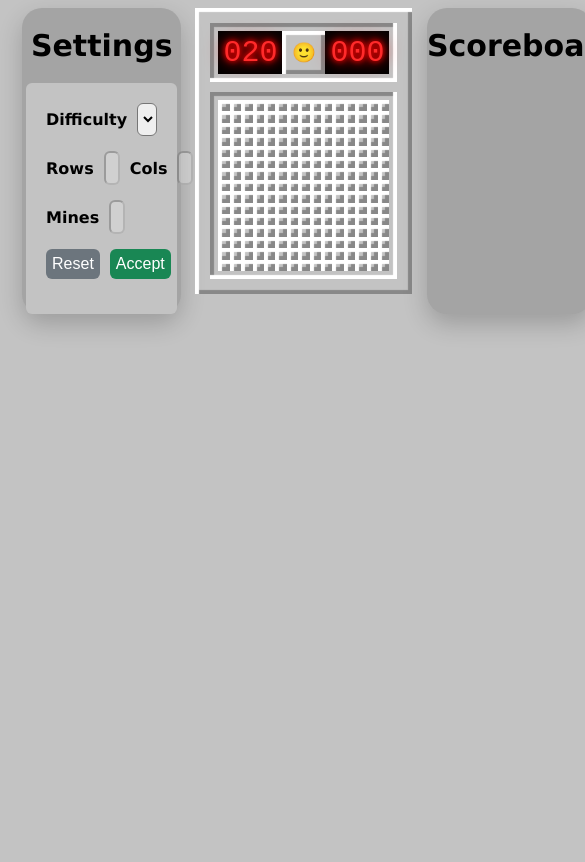
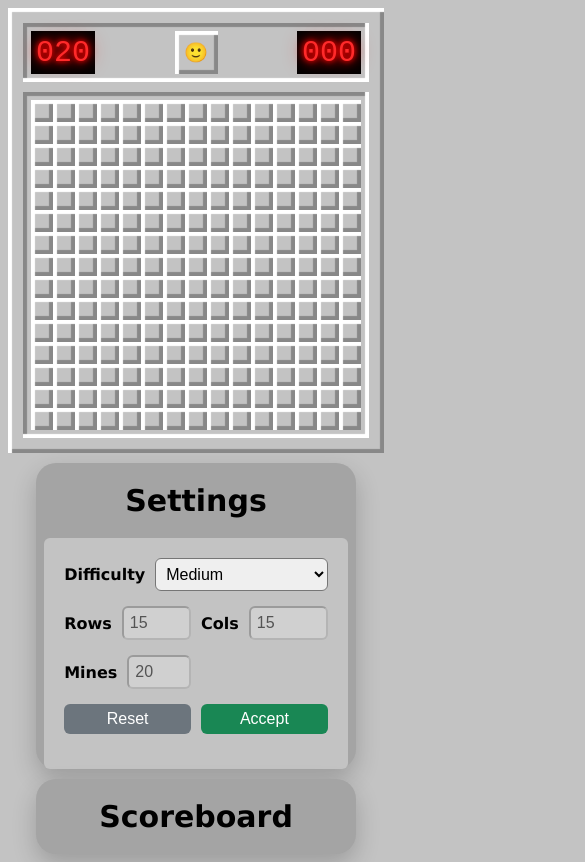
Before and after one commit to TomasNA-123/minesweeper-Web, a React (Vite) app: page / in a window 390 px wide. Shown: the top 862 px of the page, 585 px wide, since content can reach past the window. Built offline with nearby package versions, Linux system fonts and the light colour scheme; a web font is replaced by a local one.

Commit message:
Responsive interface

```diff
--- a/src/components/cell.css
+++ b/src/components/cell.css
@@ -11,15 +11,30 @@
   display: flex;
   justify-content: center;
   align-items: center;
-  font-size: larger;
+  /* font-size: larger; */
   font-family: Verdana, Geneva, Tahoma, sans-serif;
   font-weight: bold;
   background-color: lightgray;
   border: 2px solid #888;
 }
 
+.cell,
+.cell-active {
+  /* width: 20px;
+  height: 20px; */
+  min-width: 22px;
+  min-height: 22px;
+  aspect-ratio: 1/1;
+  box-sizing: border-box;
+}
+
 .cell-1 {
   background-color: red;
+}
+
+.cell-1,
+.cell-icon {
+  font-size: 12px;
 }
 
 .cell0 {
--- a/src/components/cell.tsx
+++ b/src/components/cell.tsx
@@ -51,7 +51,13 @@ function Cell(props: Props) {
 
   return (
     <div
-      className={`${cellData.active ? "cell-active cell".concat(String(cellData.value)) : "cell"}`}
+      className={`${
+        cellData.active
+          ? "cell-active cell".concat(String(cellData.value))
+          : cellStatus != 0
+            ? "cell cell-icon"
+            : "cell"
+      }`}
       onClick={() => {
         if (cellStatus != 1)
           click(cellData.cords, cellData.value, cellData.active);
--- a/src/components/mainInterface.css
+++ b/src/components/mainInterface.css
@@ -1,7 +1,39 @@
 .mainGrid {
   width: 100%;
   display: grid;
-  grid-template-columns: repeat(3, 1fr);
+  /* grid-template-columns: repeat(3, 1fr); */
+  grid-template-columns: 1fr 1fr;
+  grid-template-rows: auto auto;
+
+  grid-template-areas:
+    "game game"
+    "settings scoreboard";
+
+  gap: 10px;
+}
+
+@media (max-width: 990px) {
+  .mainGrid {
+    grid-template-columns: 1fr;
+    grid-template-rows: auto auto auto;
+
+    grid-template-areas:
+      "game"
+      "settings"
+      "scoreboard";
+  }
+}
+
+.settingsSection {
+  grid-area: settings;
+}
+
+.mainInterface {
+  grid-area: game;
+}
+
+.scoreboardSection {
+  grid-area: scoreboard;
 }
 
 /* .mainInterface {
@@ -17,8 +49,8 @@
 }
 
 .minesweeperInterface {
-  /* width: fit-content; */
-  max-width: 450px;
+  width: fit-content;
+  /* max-width: 450px; */
   margin: auto;
   padding: 15px;
   box-shadow:
--- a/src/components/mainInterface.tsx
+++ b/src/components/mainInterface.tsx
@@ -103,6 +103,7 @@ function MainInterface() {
             setCols={setColumns}
             setMines={setMines}
             setDifficulty={setDifficulty}
+            resetGame={resetAll}
           ></SettingsForm>
         </SideInterface>
       </div>
--- a/src/components/mineGrid.css
+++ b/src/components/mineGrid.css
@@ -1,9 +1,9 @@
 .grid {
   display: grid;
-  grid-template-columns: repeat(15, 1fr);
-  grid-template-rows: repeat(15, 1fr);
+  /* grid-template-columns: repeat(15, 1fr);
+  grid-template-rows: repeat(15, 1fr); */
   width: 100%;
-  max-width: 600px;
+  /* max-width: 600px; */
   aspect-ratio: 1 / 1;
   /* gap: 1px; */
   user-select: none;
--- a/src/components/mineGrid.tsx
+++ b/src/components/mineGrid.tsx
@@ -160,7 +160,13 @@ function MineGrid(props: Props) {
   };
 
   return (
-    <div className="grid">
+    <div
+      className="grid"
+      style={{
+        gridTemplateColumns: `repeat(${columns}, 1fr)`,
+        gridTemplateRows: `repeat(${rows}, 1fr)`,
+      }}
+    >
       {minesList.map((rowItem, rowIndex) =>
         rowItem.map((colItem, colIndex) => (
           <Cell
--- a/src/components/settingsForm.tsx
+++ b/src/components/settingsForm.tsx
@@ -10,6 +10,7 @@ interface Props {
   setCols: (value: number) => void;
   setMines: (value: number) => void;
   setDifficulty: (value: string) => void;
+  resetGame: () => void;
 }
 
 function SettingsForm(props: Props) {
@@ -22,6 +23,7 @@ function SettingsForm(props: Props) {
     setCols,
     setMines,
     setDifficulty,
+    resetGame,
   } = props;
 
   const [localRows, setLocalRows] = useState(rows);
@@ -66,11 +68,19 @@ function SettingsForm(props: Props) {
         break;
 
       case "Hard":
-        setLocalRows(31);
+        setLocalRows(30);
         setLocalCols(16);
         setLocalMines(99);
         break;
     }
+  };
+
+  const acceptSettings = () => {
+    setRows(localRows);
+    setCols(localCols);
+    setMines(localMines);
+    setDifficulty(localDifficulty);
+    resetGame();
   };
 
   return (
@@ -153,7 +163,9 @@ function SettingsForm(props: Props) {
           </button>
         </div>
         <div className="formGroup">
-          <button className="btn btnAccept">Accept</button>
+          <button className="btn btnAccept" onClick={() => acceptSettings()}>
+            Accept
+          </button>
         </div>
       </div>
     </div>
```
